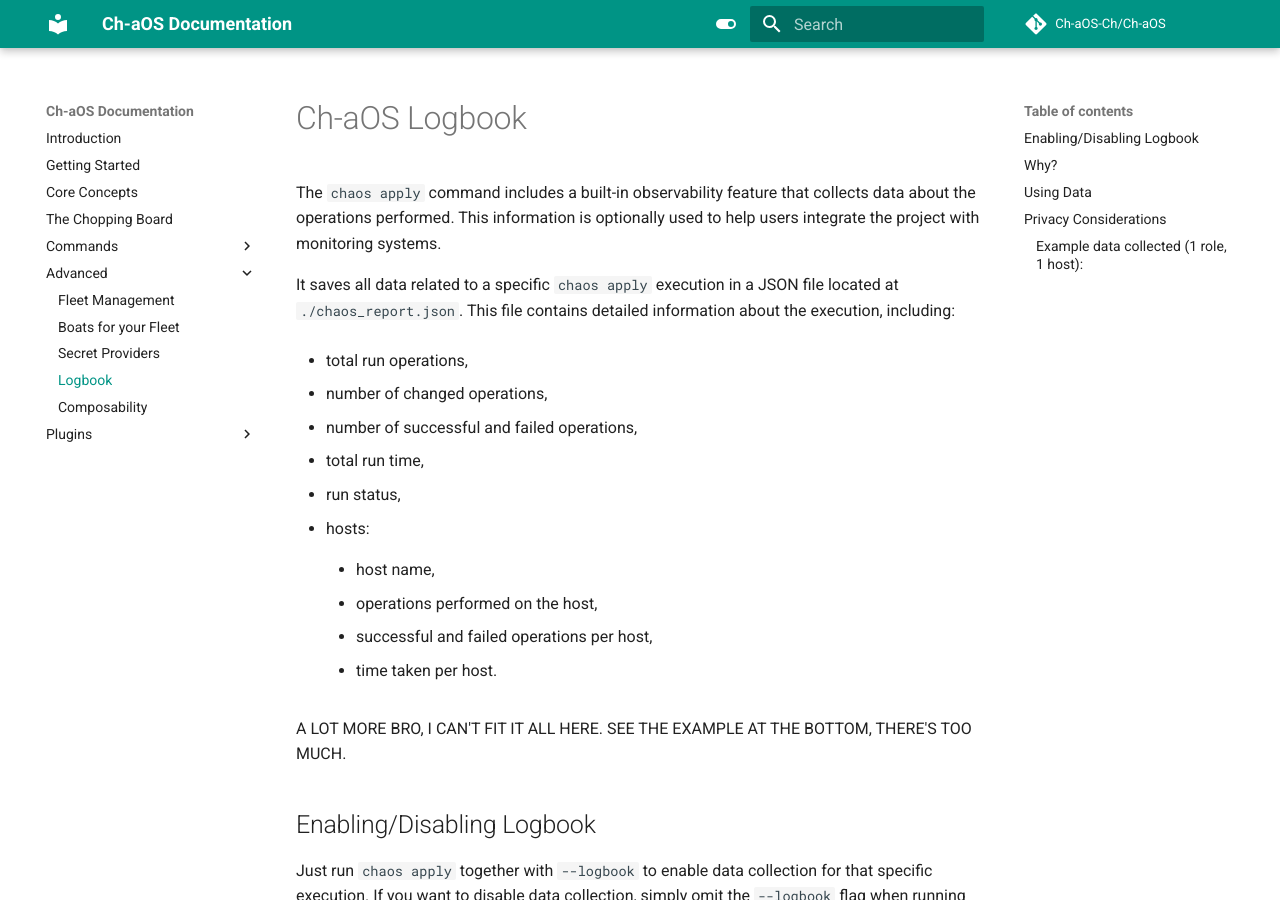
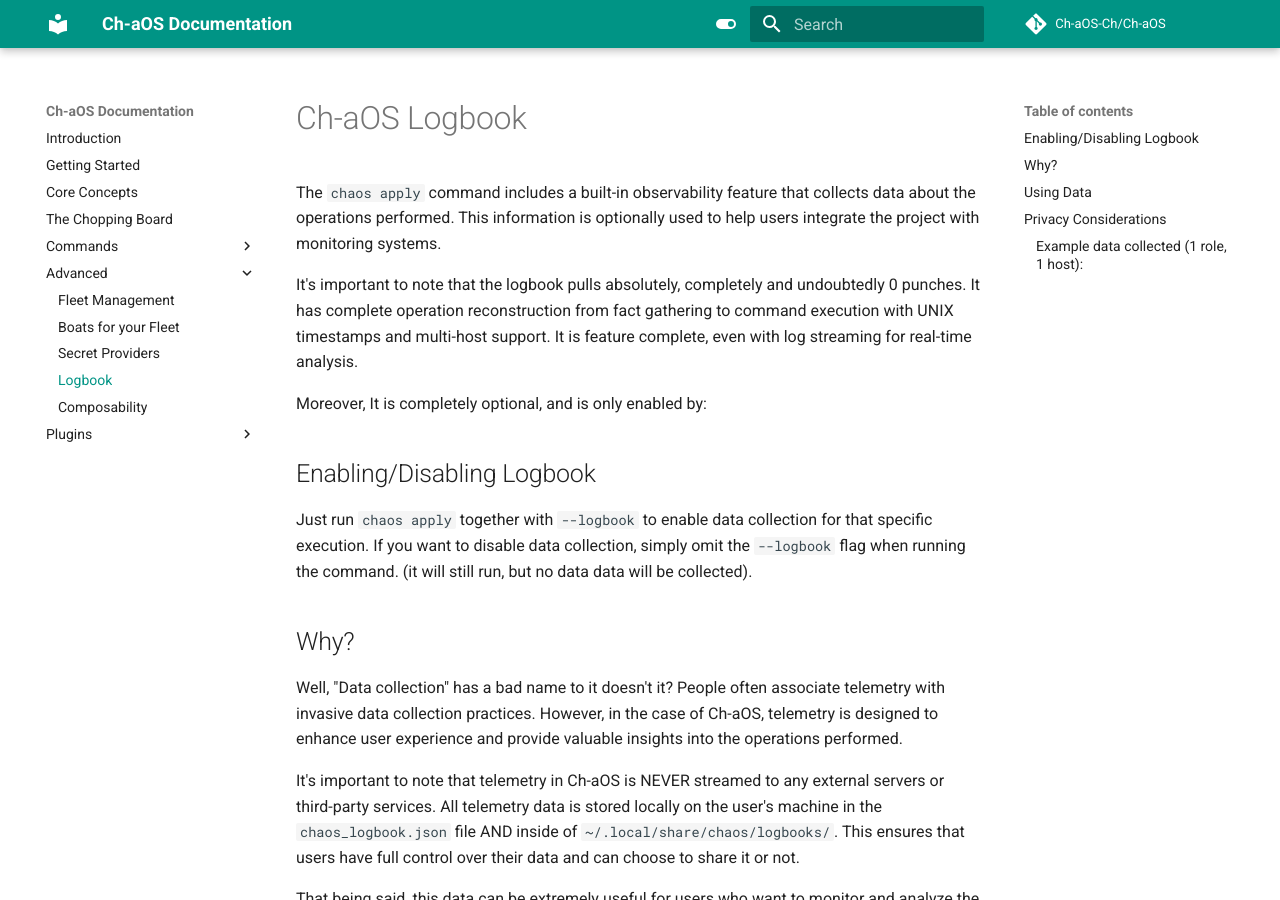
Before and after one commit to Ch-aOS-Ch/Ch-aOS, an MkDocs documentation site: the page built from docs/advanced/logbook.md, in a window 1280 px wide and 900 px high. Built offline with MkDocs 1.6.1 and Material for MkDocs 9.7.7, drawn with Linux system fonts in a browser that asks for light colours; comment, search, counter and statistics services are not loaded.

Commit message:
better docs on logbook

```diff
--- a/docs/advanced/logbook.md
+++ b/docs/advanced/logbook.md
@@ -2,29 +2,9 @@
 
 The `chaos apply` command includes a built-in observability feature that collects data about the operations performed. This information is optionally used to help users integrate the project with monitoring systems.
 
-It saves all data related to a specific `chaos apply` execution in a JSON file located at `./chaos_report.json`. This file contains detailed information about the execution, including:
+It's important to note that the logbook pulls absolutely, completely and undoubtedly 0 punches. It has complete operation reconstruction from fact gathering to command execution with UNIX timestamps and multi-host support. It is feature complete, even with log streaming for real-time analysis.
 
-  - total run operations,
-
-  -  number of changed operations,
-
-  - number of successful and failed operations,
-
-  - total run time,
-
-  - run status,
-
-  - hosts:
-
-    - host name,
-
-    - operations performed on the host,
-
-    - successful and failed operations per host,
-
-    - time taken per host.
-
-A LOT MORE BRO, I CAN'T FIT IT ALL HERE. SEE THE EXAMPLE AT THE BOTTOM, THERE'S TOO MUCH.
+Moreover, It is completely optional, and is only enabled by:
 
 ## Enabling/Disabling Logbook
 
```
Also changed, not shown: docs/index.md (+3 -0 lines).
